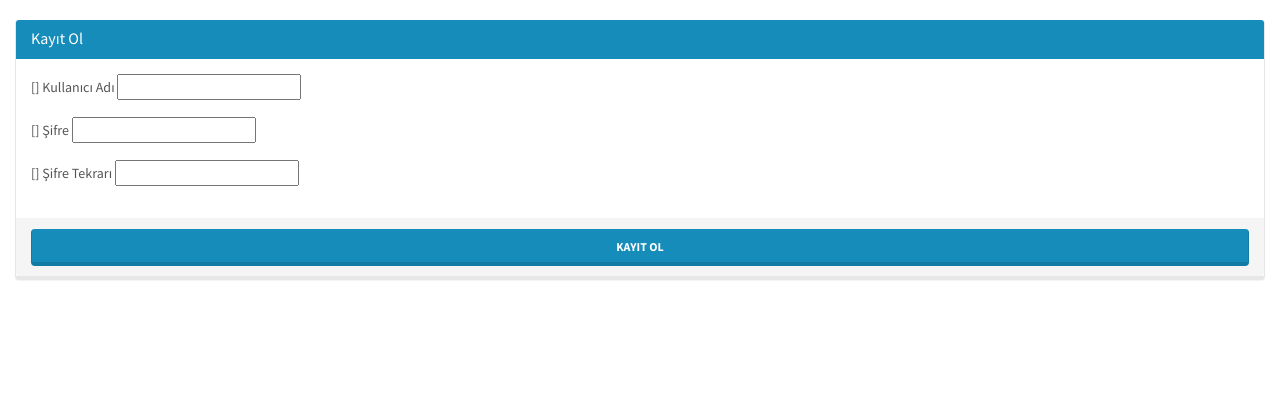
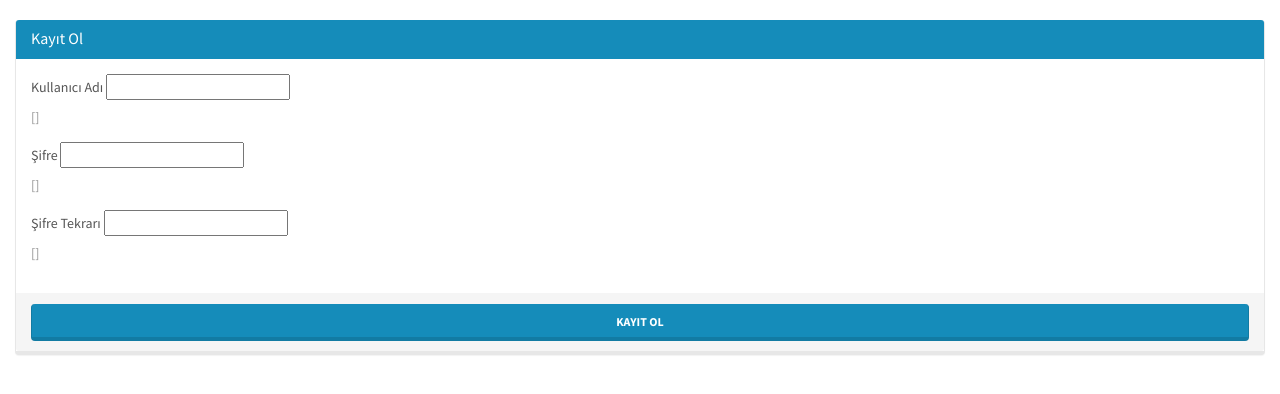
Before and after one commit to erayaydin/petimearkadas, a Django app: template advert/templates/advert/register.html in a window 1280 px wide. Shown: the part 54-448 px from the top of the page. Run offline with Django 3.2, Linux system fonts and the light colour scheme; the template is opened without the code that fills it, so the values that code supplies are empty, except form fields; tables that the repository leaves empty hold one stand-in row (values such as "Sample post"); form fields are guessed from the names that the template uses; some libraries are stand-ins or nearby versions.

Commit message:
Changed language to TR-tr and added help-block to auth page

```diff
--- a/advert/templates/advert/register.html
+++ b/advert/templates/advert/register.html
@@ -18,19 +18,19 @@
                     {% load widget_tweaks %}
                     {{ form.non_field_errors }}
                         <div class="form-group {% if form.username.errors %} has-error {% endif %}">
-                            {{ form.username.errors }}
                             <label for="{{ form.username.id_for_label }}" class="control-label">Kullanıcı Adı</label>
                             {{ form.username|add_class:"form-control" }}
+                            <span class="help-block">{{ form.username.errors }}</span>
                         </div>
                         <div class="form-group {% if form.password1.errors %} has-error {% endif %}">
-                            {{ form.password1.errors }}
                             <label for="{{ form.password1.id_for_label }}" class="control-label">Şifre</label>
                             {{ form.password1|add_class:"form-control" }}
+                            <span class="help-block">{{ form.password1.errors }}</span>
                         </div>
                         <div class="form-group {% if form.password2.errors %} has-error {% endif %}">
-                            {{ form.password2.errors }}
                             <label for="{{ form.password2.id_for_label }}" class="control-label">Şifre Tekrarı</label>
                             {{ form.password2|add_class:"form-control" }}
+                            <span class="help-block">{{ form.password2.errors }}</span>
                         </div>
                 </div>
                 <div class="panel-footer">
--- a/petimearkadas/settings.py
+++ b/petimearkadas/settings.py
@@ -87,7 +87,7 @@
 # Internationalization
 # https://docs.djangoproject.com/en/1.8/topics/i18n/
 
-LANGUAGE_CODE = 'en-us'
+LANGUAGE_CODE = 'TR-tr'
 
 TIME_ZONE = 'UTC'
 
```
